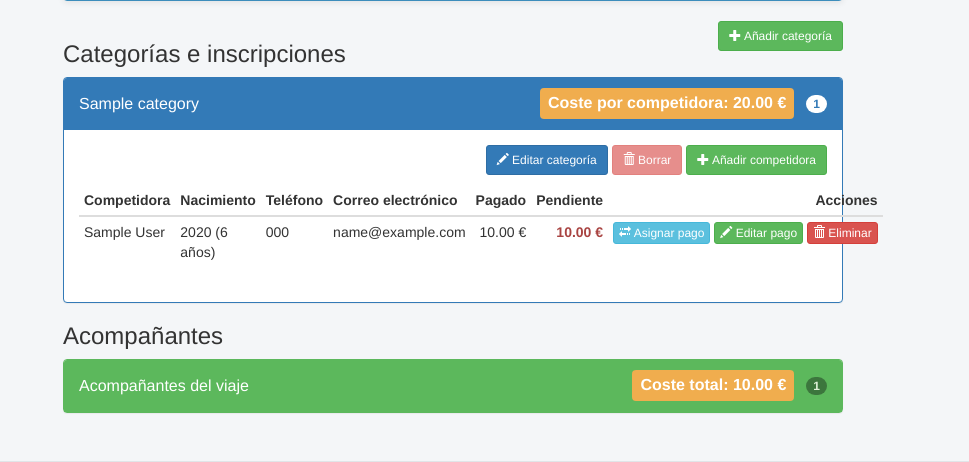
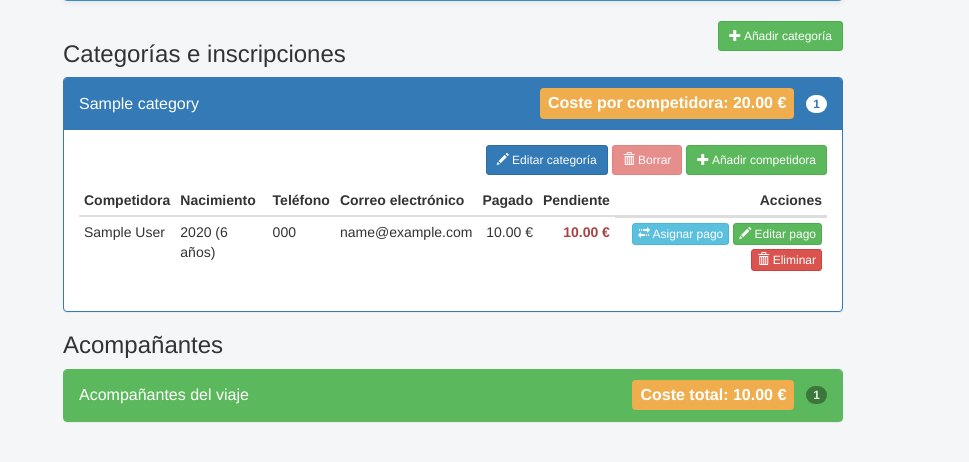
Before and after one commit to zebenperez/dsm, a Django app: page /champs/champs-form/1/ in a window 1280 px wide. Shown: the part 900-1362 px from the top of the page, without its empty margins (311-1280 px from the left). Run offline with Django 3.2, Linux system fonts and the light colour scheme; a user stored in the database is signed in; tables that the repository leaves empty hold one stand-in row (values such as "Sample post"); parts of the project's set-up code (start-up, migrations or seed data) failed here and were passed over; some libraries are stand-ins or nearby versions.

Commit message:
ajuste campeonatos

```diff
--- a/champs/templates/champs/champs-companion-payment-form.html
+++ b/champs/templates/champs/champs-companion-payment-form.html
@@ -11,7 +11,7 @@
                 <label for="champ-companion-assignment">{% trans "Acompañante" %}</label>
                 <select id="champ-companion-assignment" class="form-control champ-companion-assignment-required" required>
                     <option value="">{% trans "Selecciona un acompañante" %}</option>
-                    {% for companion in companions %}<option value="{{ companion.id }}">{{ companion.full_name }} · {% trans "Pendiente" %}: {{ companion.pending_amount }} €</option>{% endfor %}
+                    {% for companion in companions %}<option value="{{ companion.id }}" data-suggested-amount="{{ companion.assignment_suggested_amount }}">{{ companion.full_name }} · {% trans "Pendiente" %}: {{ companion.pending_amount }} €</option>{% endfor %}
                 </select>
             </div>
             <div class="form-group">
@@ -30,7 +30,7 @@
     });
     $('#champ-companion-assignment').on('change', function() {
         if ($(this).val()) {
-            $('#champ-companion-assignment-amount').val('{{ registration.paid_amount }}');
+            $('#champ-companion-assignment-amount').val($(this).find('option:selected').data('suggested-amount'));
         }
     });
 </script>
--- a/champs/templates/champs/champs-details-content.html
+++ b/champs/templates/champs/champs-details-content.html
@@ -118,6 +118,11 @@
     .champ-payment-form { background: #fff; border: 1px solid #ccc; border-radius: 4px; box-shadow: 0 3px 10px rgba(0, 0, 0, .2); min-width: 240px; padding: 10px; position: absolute; right: 0; top: 28px; z-index: 5; }
     .champ-payment-form label { display: block; font-size: 12px; margin-bottom: 3px; }
     .champ-payment-form .form-control { margin-bottom: 8px; }
+    .champ-actions { display: flex; flex-wrap: wrap; gap: 4px; justify-content: flex-end; min-width: 108px; }
+    .champ-actions > .btn, .champ-actions > .champ-payment-controls { flex: 0 0 auto; margin: 0; }
+    @media (max-width: 1199px) {
+        .champ-actions { min-width: 0; }
+    }
 </style>
 
 <div class="page-header">
@@ -449,6 +454,7 @@
                             {% endif %}
 
                             {% if item.registrations %}
+                                <div class="table-responsive champ-registrations-table">
                                 <table class="table table-hover table-condensed">
                                     <thead>
                                         <tr>
@@ -480,9 +486,9 @@
                                                 <td class="text-right">
                                                     <span id="pending-{{ registration.id }}-{{ item.champ_category.id }}"{% if registration.pending_amount < 0 %} class="champ-payment-overpaid"{% elif registration.pending_amount > 0 %} class="text-danger"{% endif %}>{% if registration.pending_amount != 0 %}<strong>{{ registration.pending_amount }} €</strong>{% else %}{{ registration.pending_amount }} €{% endif %}</span>
                                                 </td>
-                                                <td class="text-right text-nowrap">
+                                                <td class="text-right champ-actions">
                                                     {% if registration.travel_companions.all %}
-                                                        <details class="champ-payment-controls"><summary class="btn btn-xs btn-info"><span class="glyphicon glyphicon-transfer"></span> {% trans "Asignar pago" %}</summary><form method="post" action="{% url 'assign-champ-registration-payment-to-companion' %}" class="champ-payment-form">{% csrf_token %}<input type="hidden" name="champ_id" value="{{ obj.id }}"><input type="hidden" name="registration_id" value="{{ registration.id }}"><label>{% trans "Acompañante" %}</label><select name="companion_id" class="form-control" required>{% for companion in registration.travel_companions.all %}<option value="{{ companion.id }}">{{ companion.full_name }}</option>{% endfor %}</select><label>{% trans "Importe a asignar" %}</label><input type="number" name="amount" value="{{ registration.paid_amount }}" step="0.01" min="0.01" max="{{ registration.paid_amount }}" class="form-control" required><button type="submit" class="btn btn-info btn-xs">{% trans "Guardar" %}</button></form></details>
+                                                        <details class="champ-payment-controls"><summary class="btn btn-xs btn-info"><span class="glyphicon glyphicon-transfer"></span> {% trans "Asignar pago" %}</summary><form method="post" action="{% url 'assign-champ-registration-payment-to-companion' %}" class="champ-payment-form">{% csrf_token %}<input type="hidden" name="champ_id" value="{{ obj.id }}"><input type="hidden" name="registration_id" value="{{ registration.id }}"><label>{% trans "Acompañante" %}</label><select name="companion_id" class="form-control champ-assignment-companion" required>{% for companion in registration.travel_companions.all %}<option value="{{ companion.id }}" data-suggested-amount="{{ companion.assignment_suggested_amount }}">{{ companion.full_name }} · {% trans "Pendiente" %}: {{ companion.pending_amount }} €</option>{% endfor %}</select><label>{% trans "Importe a asignar" %}</label><input type="number" name="amount" value="{% for companion in registration.travel_companions.all %}{% if forloop.first %}{{ companion.assignment_suggested_amount }}{% endif %}{% endfor %}" step="0.01" min="0.01" max="{{ registration.paid_amount }}" class="form-control champ-assignment-amount" required><button type="submit" class="btn btn-info btn-xs">{% trans "Guardar" %}</button></form></details>
                                                     {% endif %}
                                                     <details class="champ-payment-controls"><summary class="btn btn-xs btn-success"><span class="glyphicon glyphicon-pencil"></span> {% trans "Editar pago" %}</summary><form method="post" action="{% url 'edit-champ-registration-payment' %}" class="champ-payment-form">{% csrf_token %}<input type="hidden" name="champ_id" value="{{ obj.id }}"><input type="hidden" name="registration_id" value="{{ registration.id }}"><label>{% trans "Total pagado" %}</label><input type="number" name="amount" value="{{ registration.paid_amount }}" step="0.01" min="{{ registration.minimum_editable_amount }}" class="form-control" required><p class="help-block">{% trans "Mínimo conciliado" %}: {{ registration.minimum_editable_amount }} €</p><button type="submit" class="btn btn-success btn-xs">{% trans "Guardar" %}</button></form></details>
                                                     <button type="button"
@@ -501,6 +507,7 @@
                                         {% endfor %}
                                     </tbody>
                                 </table>
+                                </div>
                             {% else %}
                                 <p class="text-muted">{% trans "No hay competidoras inscritas en esta categoría." %}</p>
                             {% endif %}
@@ -564,7 +571,7 @@
                                         <td class="text-right">{{ companion.total_amount }} €</td>
                                         <td class="text-right">{{ companion.paid_amount }} €</td>
                                         <td class="text-right{% if companion.pending_amount < 0 %} champ-payment-overpaid{% elif companion.pending_amount > 0 %} text-danger{% endif %}">{% if companion.pending_amount != 0 %}<strong>{{ companion.pending_amount }} €</strong>{% else %}{{ companion.pending_amount }} €{% endif %}</td>
-                                        <td class="text-right">
+                                        <td class="text-right champ-actions">
                                             <details class="champ-payment-controls"><summary class="btn btn-xs btn-success"><span class="glyphicon glyphicon-pencil"></span> {% trans "Editar pago" %}</summary><form method="post" action="{% url 'edit-champ-companion-payment' %}" class="champ-payment-form">{% csrf_token %}<input type="hidden" name="champ_id" value="{{ obj.id }}"><input type="hidden" name="companion_id" value="{{ companion.id }}"><label>{% trans "Total pagado" %}</label><input type="number" name="amount" value="{{ companion.paid_amount }}" step="0.01" min="{{ companion.minimum_editable_amount }}" class="form-control" required><p class="help-block">{% trans "Mínimo conciliado" %}: {{ companion.minimum_editable_amount }} €</p><button type="submit" class="btn btn-success btn-xs">{% trans "Guardar" %}</button></form></details>
                                         </td>
                                     </tr>
@@ -590,4 +597,8 @@
     }).on('hide.bs.collapse', function() {
         $('#champ-summary-heading .glyphicon').removeClass('glyphicon-chevron-up').addClass('glyphicon-chevron-down');
     });
+    $(document).off('change.champ-assignment', '.champ-assignment-companion').on('change.champ-assignment', '.champ-assignment-companion', function() {
+        var form = $(this).closest('form');
+        form.find('.champ-assignment-amount').val($(this).find('option:selected').data('suggested-amount'));
+    });
 </script>
--- a/champs/views.py
+++ b/champs/views.py
@@ -167,13 +167,32 @@ def get_champ_details_context(obj):
     companion_total_amount = Decimal("0.00")
     companion_paid_amount = Decimal("0.00")
     companion_pending_amount = Decimal("0.00")
+    companions_by_id = {}
     for companion in companion_list:
         companion.total_amount = companion_costs[companion.id]
         companion.pending_amount = companion.total_amount - companion.paid_amount
         companion.minimum_editable_amount = companion.bank_allocations.aggregate(total=Sum('amount'))['total'] or Decimal('0.00')
+        # A payment can only be moved from the competitor up to the amount
+        # they have actually paid.  Keep a ready-to-use suggestion for the
+        # assignment control in the registration table.
+        companion.assignment_suggested_amount = min(
+            max(Decimal('0.00'), companion.pending_amount),
+            companion.registration.paid_amount,
+        )
+        companions_by_id[companion.id] = companion
         companion_total_amount += companion.total_amount
         companion_paid_amount += companion.paid_amount
         companion_pending_amount += companion.pending_amount
+
+    # ``travel_companions`` was prefetched with each registration and contains
+    # different Python instances from ``companion_list``. Copy the calculated
+    # values so both sections of the page show the same pending amount.
+    for registration in registrations:
+        for companion in registration.travel_companions.all():
+            calculated_companion = companions_by_id.get(companion.id)
+            if calculated_companion:
+                companion.pending_amount = calculated_companion.pending_amount
+                companion.assignment_suggested_amount = calculated_companion.assignment_suggested_amount
 
     champ_total_amount += companion_total_amount
     champ_paid_amount += companion_paid_amount
```
